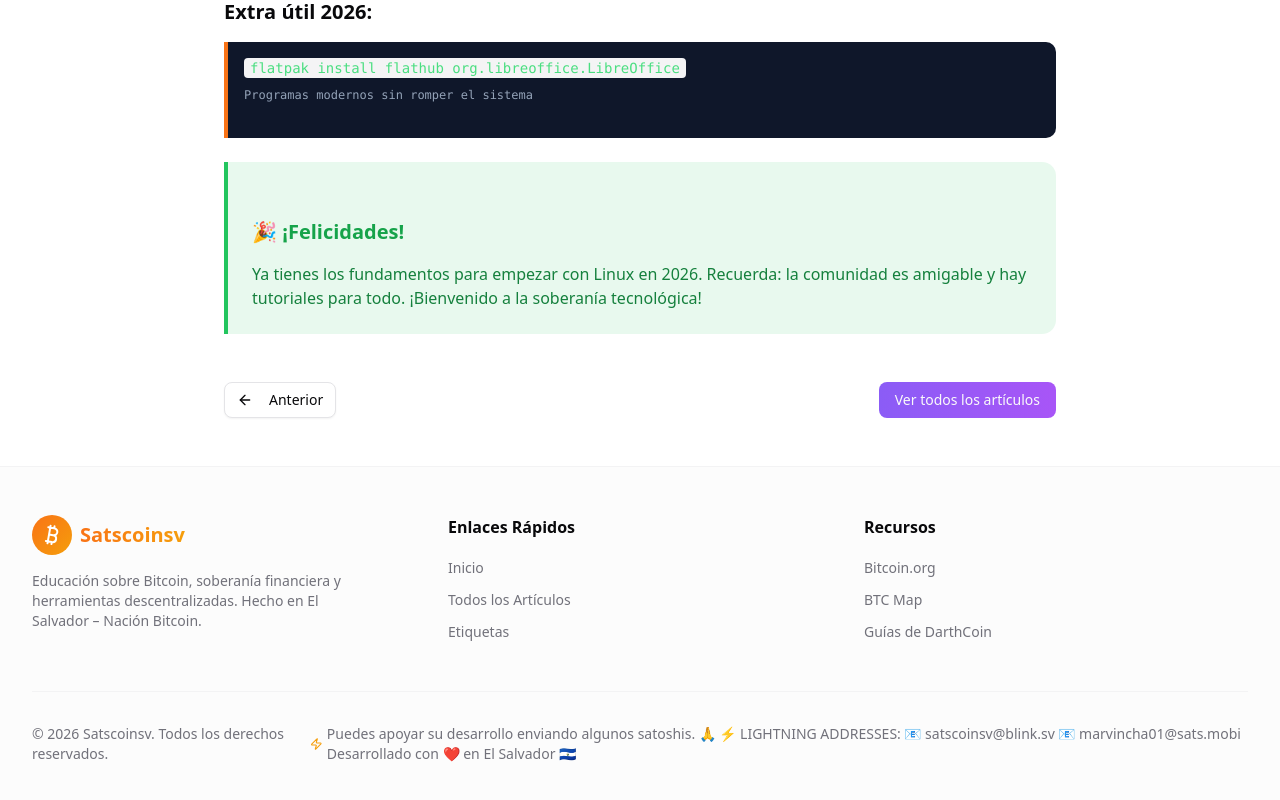
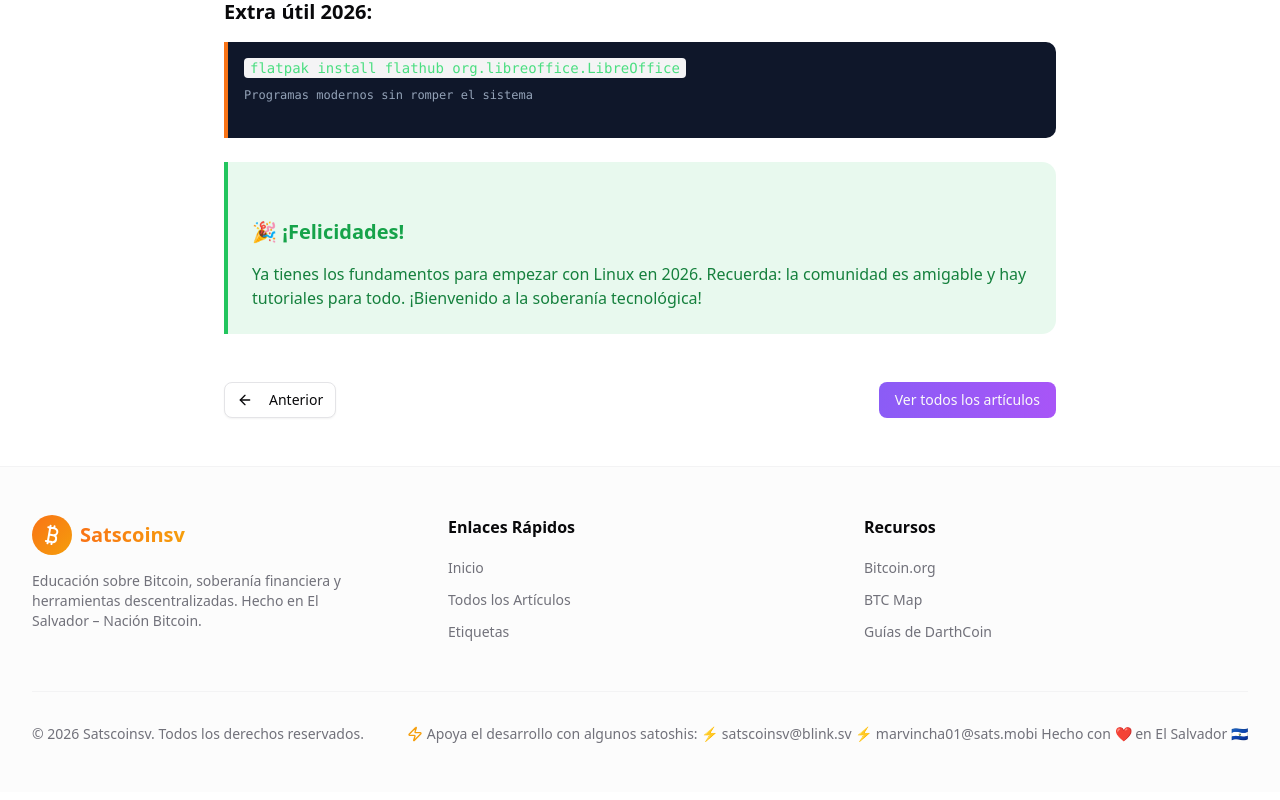
Before and after one commit to SVSats/satscoinsv, a React (Vite) app: page /posts/primeros-pasos-linux in a window 1280 px wide. Shown: the part 4255-5055 px from the top of the page. Built offline with nearby package versions, Linux system fonts and the light colour scheme.

Commit message:
Update Footer.tsx

```diff
--- a/src/components/blog/Footer.tsx
+++ b/src/components/blog/Footer.tsx
@@ -92,11 +92,10 @@ export const Footer = () => {
           <div className="flex items-center gap-4">
             <span className="text-sm text-muted-foreground flex items-center gap-1">
               <Zap className="w-4 h-4 text-amber-500" />
-              Puedes apoyar su desarrollo enviando algunos satoshis. 🙏
-              ⚡ LIGHTNING ADDRESSES:
-              📧 satscoinsv@blink.sv
-              📧 marvincha01@sats.mobi
-              Desarrollado con ❤️ en El Salvador 🇸🇻
+              Apoya el desarrollo con algunos satoshis:
+              ⚡ satscoinsv@blink.sv
+              ⚡ marvincha01@sats.mobi
+              Hecho con ❤️ en El Salvador 🇸🇻
             </span>
           </div>
         </div>
```
